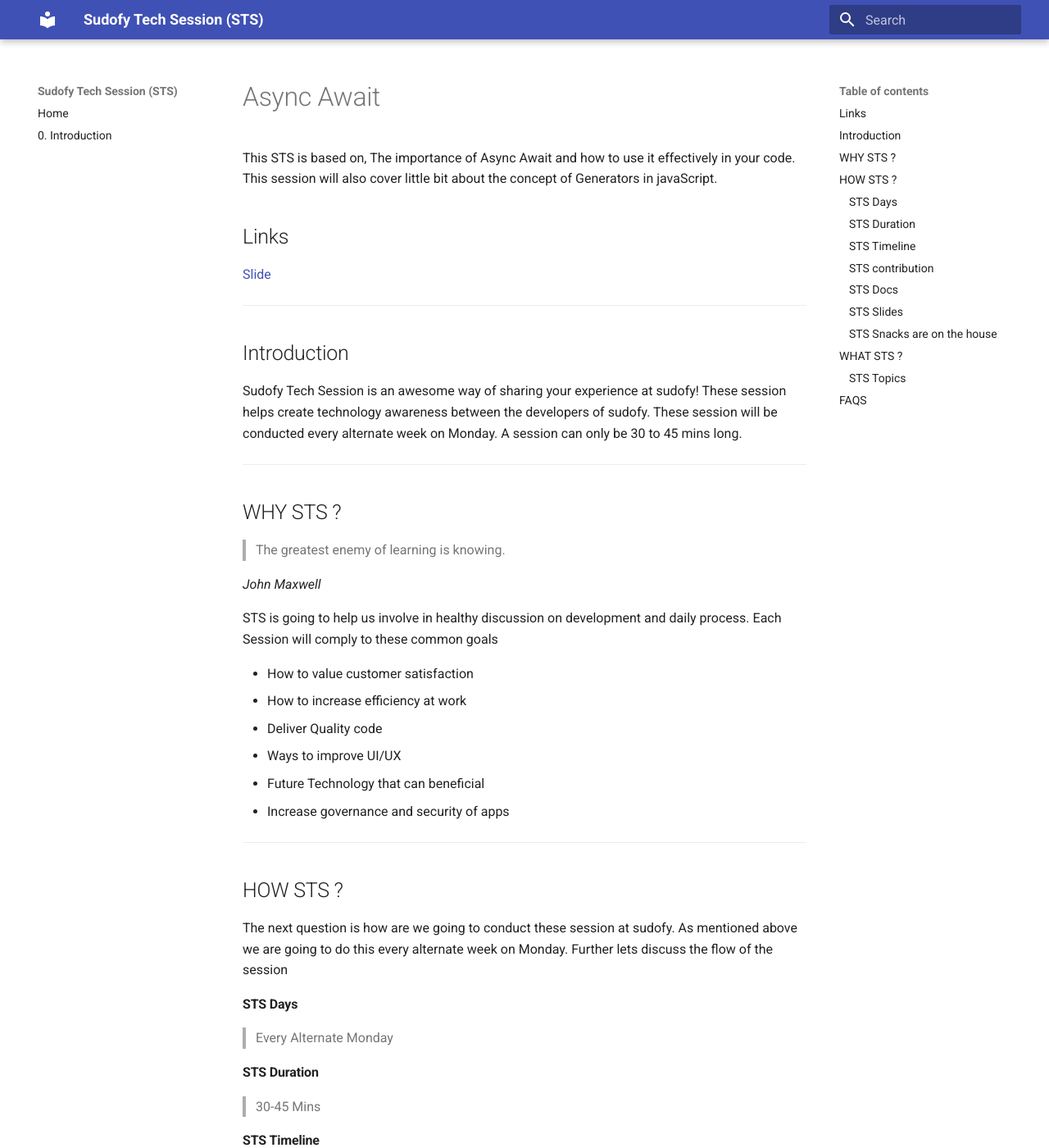
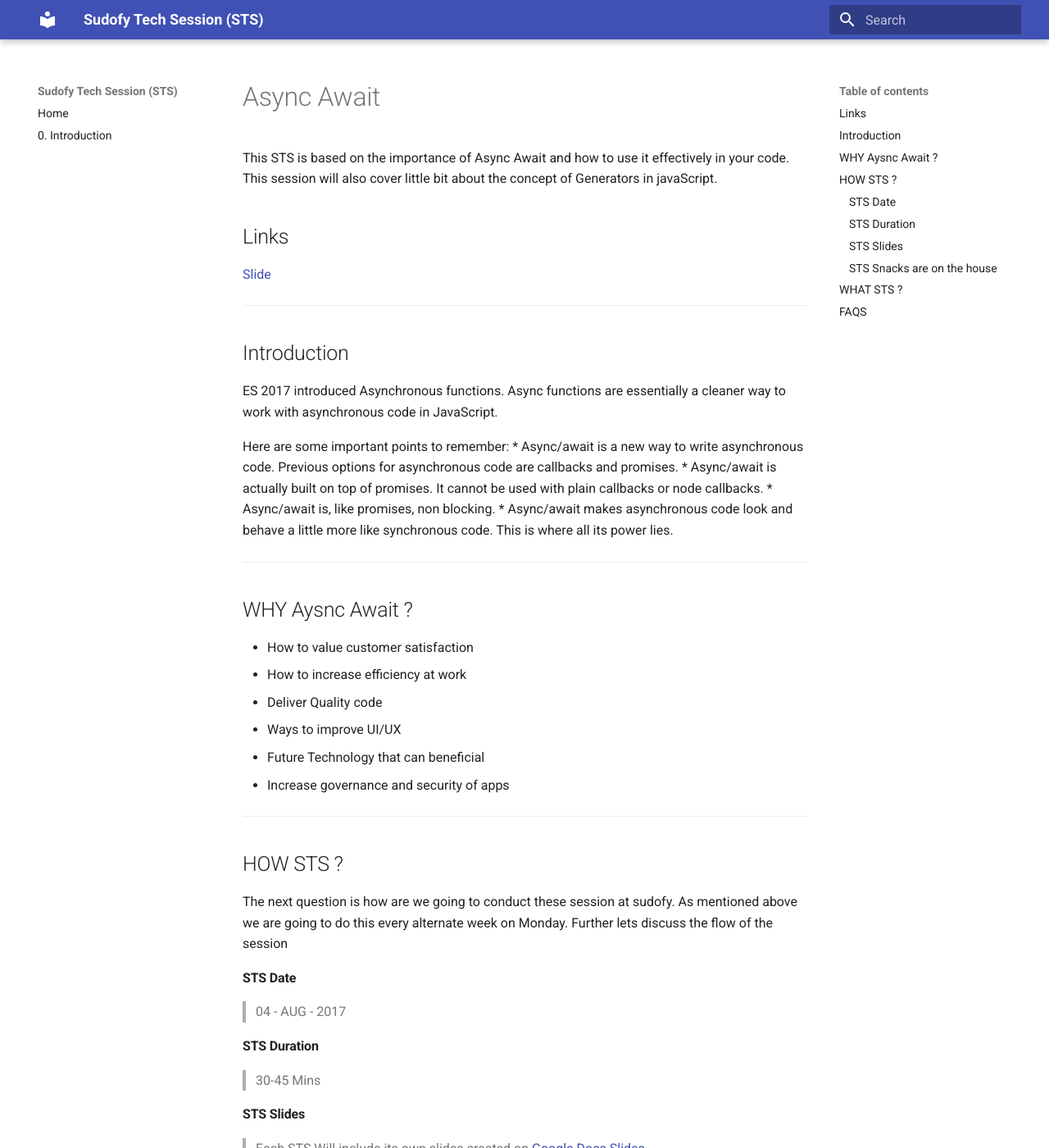
Before and after one commit to sudofy/Sudofy-Tech-Session, an MkDocs documentation site: the page built from docs/js-async-await.md, in a window 1280 px wide and 1400 px high. Shown: the whole window at 82% size. Built offline with MkDocs 1.6.1 and Material for MkDocs 9.7.7, drawn with Linux system fonts in a browser that asks for light colours; old or Windows-style settings are respelled for this version of MkDocs; some of the changed text lies outside the part shown.

Commit message:
add introduction

```diff
--- a/docs/js-async-await.md
+++ b/docs/js-async-await.md
@@ -1,20 +1,21 @@
 # Async Await
-This STS is based on, The importance of Async Await and how to use it effectively in your code. This session will also cover little bit about the concept of Generators in javaScript.
+This STS is based on the importance of Async Await and how to use it effectively in your code. This session will also cover little bit about the concept of Generators in javaScript.
 
 ## Links
 [Slide](http://bit.ly/2Gm15gB)
 ___
 ## Introduction
-Sudofy Tech Session is an awesome way of sharing your experience at sudofy! These session helps create technology awareness between the developers of sudofy. These session will be conducted every alternate week on Monday. A session can only be 30 to 45 mins long.
+ES 2017 introduced Asynchronous functions. Async functions are essentially a cleaner way to work with asynchronous code in JavaScript.
+
+Here are some important points to remember:
+* Async/await is a new way to write asynchronous code. Previous options for asynchronous code are callbacks and promises.
+* Async/await is actually built on top of promises. It cannot be used with plain callbacks or node callbacks.
+* Async/await is, like promises, non blocking.
+* Async/await makes asynchronous code look and behave a little more like synchronous code. This is where all its power lies.
+
 ___
 
-## WHY STS ?
-
->The greatest enemy of learning is knowing.
-
-_John Maxwell_
-
-STS is going to help us involve in healthy discussion on development and daily process. Each Session will comply to these common goals
+## WHY Aysnc Await ?
 
 * How to value customer satisfaction
 * How to increase efficiency at work
@@ -29,20 +30,12 @@
 
 The next question is how are we going to conduct these session at sudofy. As mentioned above we are going to do this every alternate week on Monday. Further lets discuss the flow of the session
 
-#### STS Days
-> Every Alternate Monday
+#### STS Date
+> 04 - AUG - 2017
 
 #### STS Duration
 > 30-45 Mins
 
-#### STS Timeline
-> The [Timeline](/#timeline) for this session will updated frequently and all future and past STS will be listed over here
-
-#### STS contribution
-> Before giving any STS you have to submit a PR with your docs and slides. The PR must be submitted 3 days before the STS
-
-#### STS Docs
-> Each STS will include its own Doc page written in [MkdDos](http://www.mkdocs.org/)
 
 #### STS Slides
 > Each STS Will include its own slides created on [Google Docs Slides](https://www.google.com/slides/about/)
@@ -55,14 +48,6 @@
 ## WHAT STS ?
 
 What will be included in a STS? STS Will be a short byte sized session on any Technology that the developer want to share with his follow developers.
-
-### STS Topics
- * New Technology
- * QA/Testing
- * Deployment Techniques
- * Framework upgrade
- * Dev Tools
-
 ___
 
 ## FAQS
```
